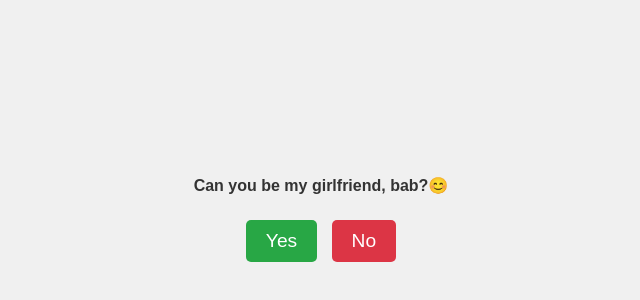
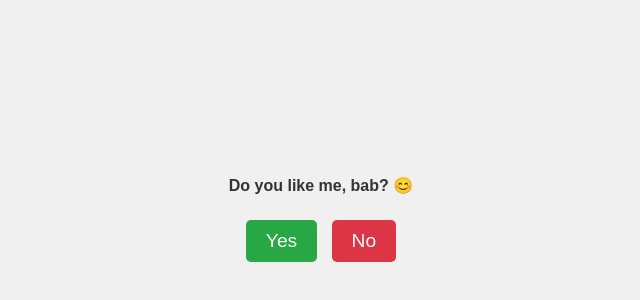
Before and after one commit to JhamelMamasao/trylang.io, a plain HTML site: page index.html in a window 1280 px wide. Shown: the part 80-380 px from the top of the page, without its empty margins (319-959 px from the left). Drawn offline with nearby package versions, Linux system fonts and the light colour scheme.

Commit message:
Update index.html

```diff
--- a/index.html
+++ b/index.html
@@ -64,7 +64,7 @@
     </style>
   </head>
   <body>
-    <h1>Can you be my girlfriend, bab?😊</h1>
+    <h1>Do you like me, bab? 😊</h1>
     <div class="buttons">
       <button class="btn yes-btn" id="yesBtn">Yes</button>
       <button class="btn no-btn" id="noBtn">No</button>
```
